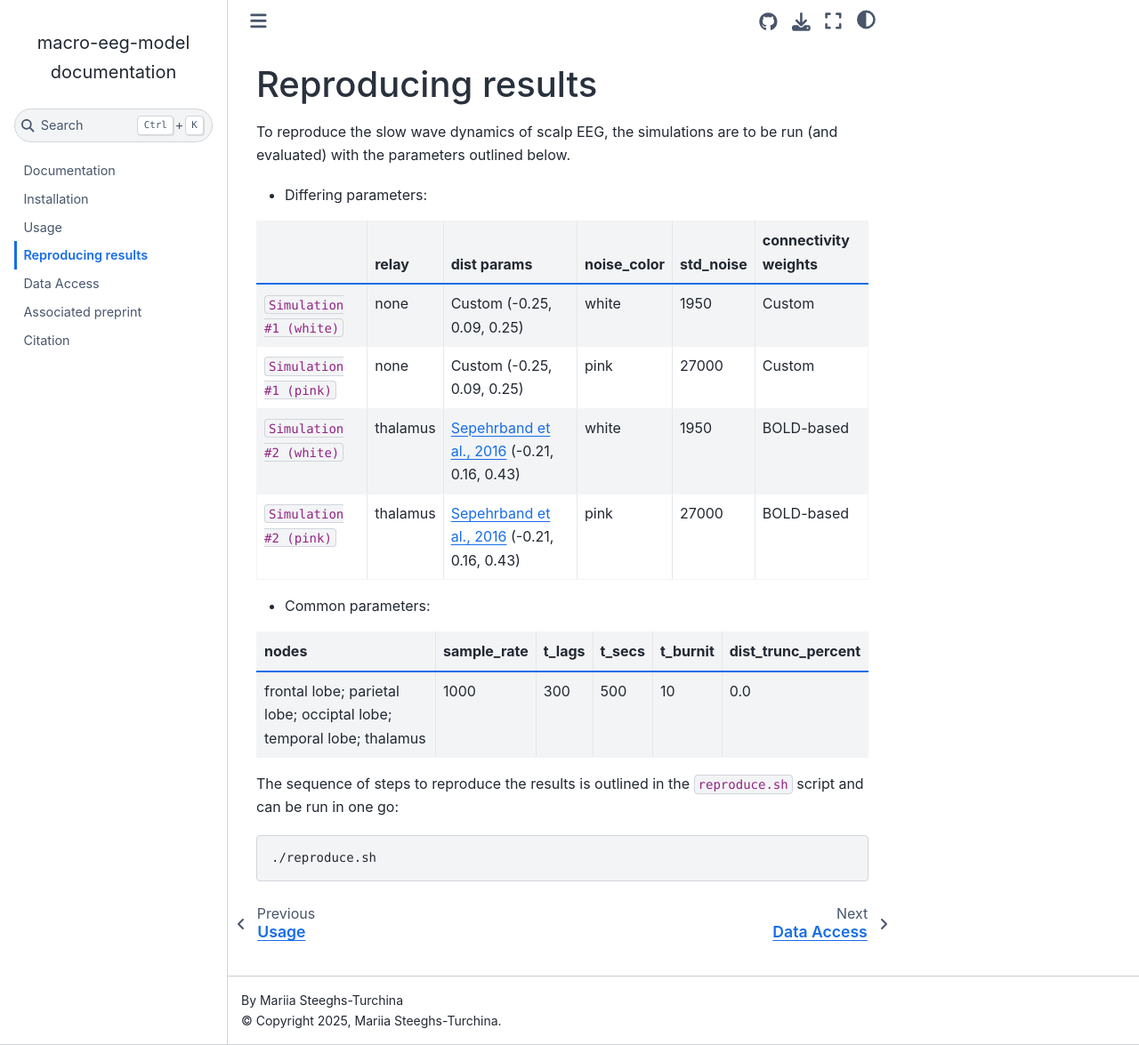
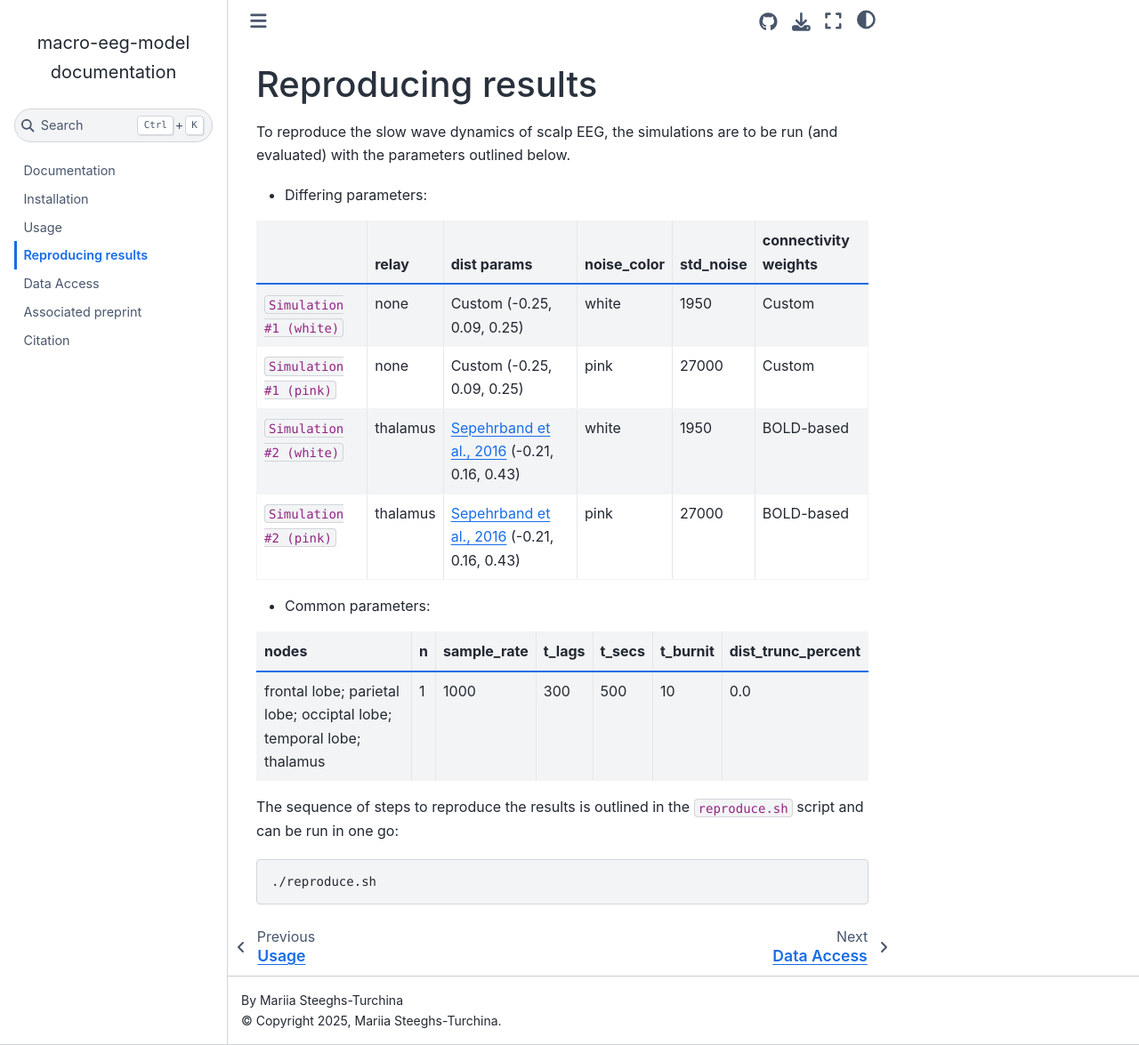
Before and after one commit to thatmariia/macro-eeg-model, a Sphinx documentation site: the page built from docs/source/reproducing.md, in a window 1280 px wide and 1175 px high. Shown: the whole window at 89% size. Built offline with Sphinx 7.4.7 and the Sphinx Book theme 1.1.4, drawn with Linux system fonts in a browser that asks for light colours.

````diff
--- a/docs/source/reproducing.md
+++ b/docs/source/reproducing.md
@@ -13,9 +13,9 @@ To reproduce the slow wave dynamics of scalp EEG, the simulations are to be run
 
 * Common parameters:
 
-| nodes                                                               | sample_rate | t_lags | t_secs | t_burnit | dist_trunc_percent |
-|---------------------------------------------------------------------|-------------|--------|--------|----------|--------------------|
-| frontal lobe; parietal lobe; occiptal lobe; temporal lobe; thalamus | 1000        | 300    | 500    | 10       | 0.0                |
+| nodes                                                               | n | sample_rate | t_lags | t_secs | t_burnit | dist_trunc_percent |
+|---------------------------------------------------------------------|---|-------------|--------|--------|----------|--------------------|
+| frontal lobe; parietal lobe; occiptal lobe; temporal lobe; thalamus | 1 | 1000        | 300    | 500    | 10       | 0.0                |
 
 The sequence of steps to reproduce the results is outlined in the `reproduce.sh` script and can be run in one go:
 ```sh
````
Also changed, not shown: docs/source/usage.md (+1 -0 lines), 2 other files.
